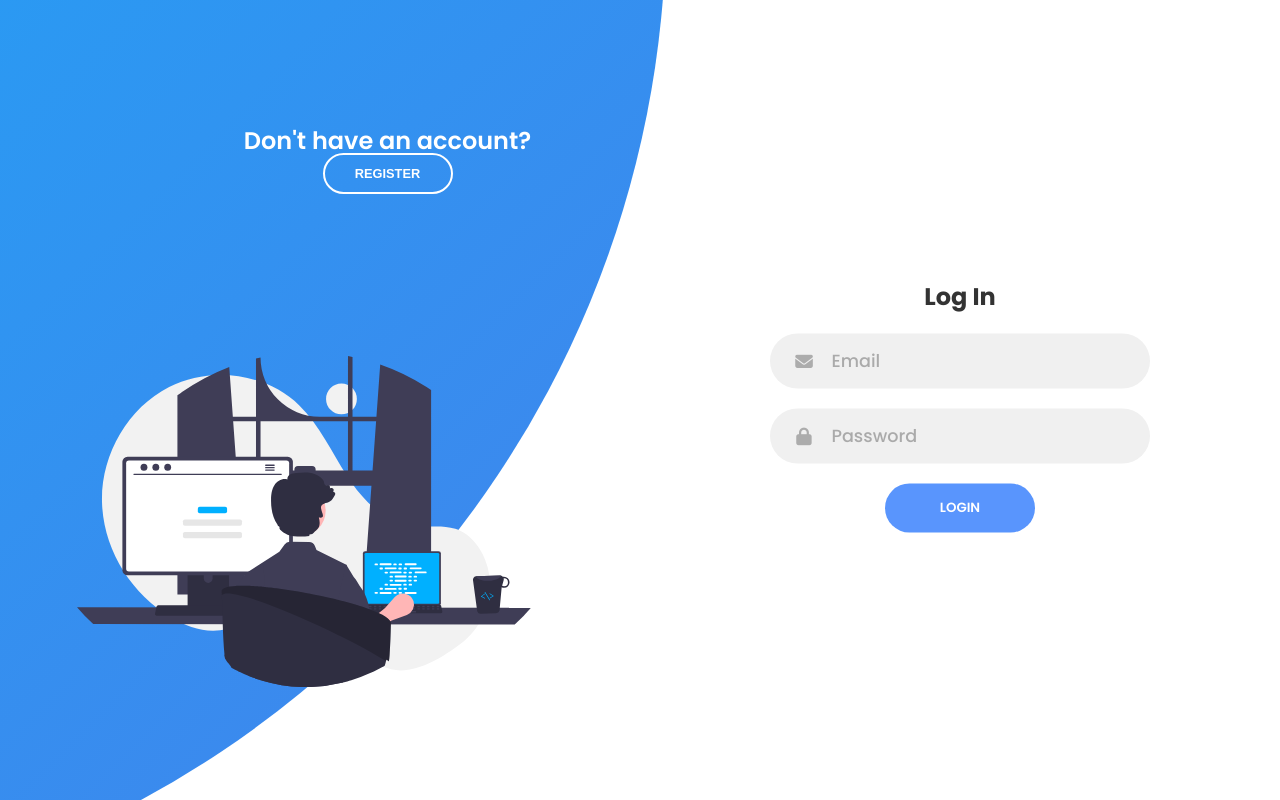
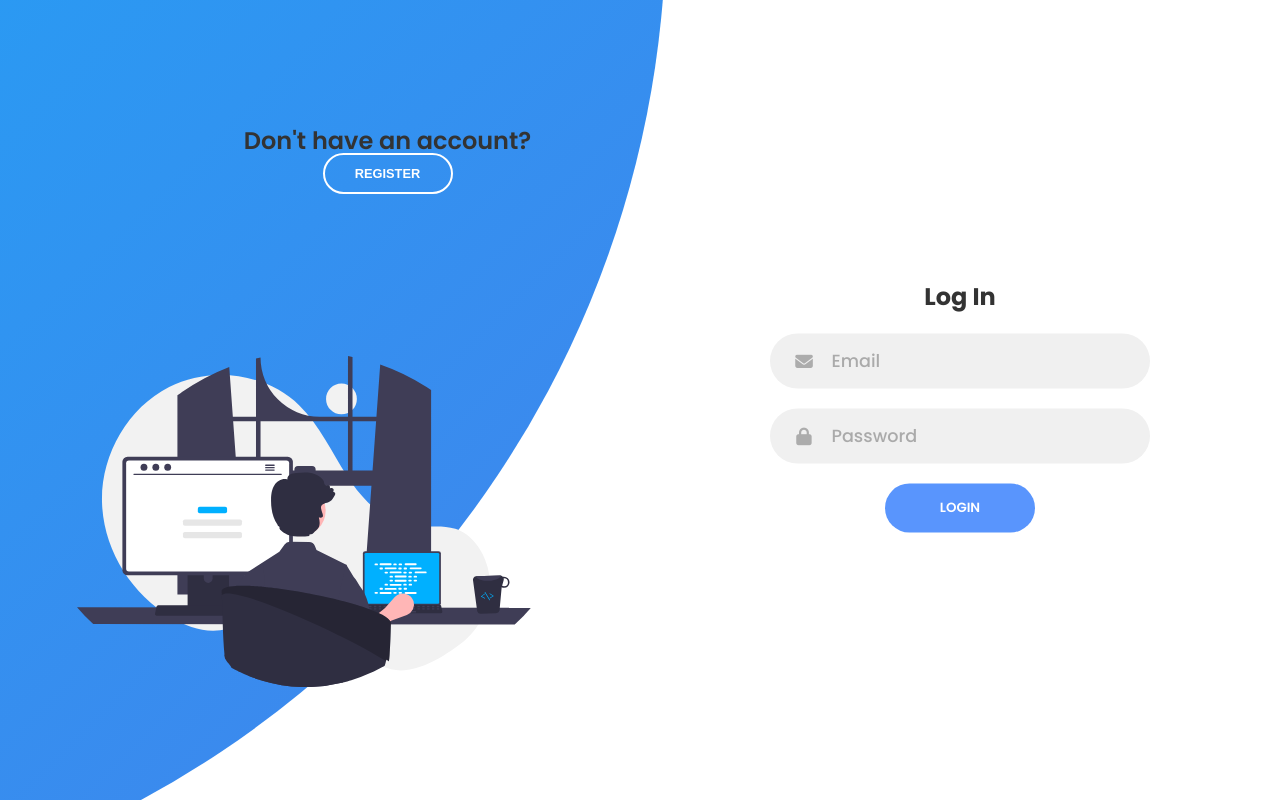
Before and after one commit to johnfrederick9/SIA_Pipeline, a plain HTML site: page index.html in a window 1280 px wide. Drawn offline with nearby package versions, Linux system fonts and the light colour scheme.

Commit message:
deploy: 7c0672329f8c80cebf3687b75722932db66dec75

```diff
--- a/CSS_JS_IMAGE/style.css
+++ b/CSS_JS_IMAGE/style.css
@@ -18,6 +18,10 @@ input {
   background-color: #fff;
   min-height: 100vh;
   overflow: hidden;
+}
+
+h1, h2, h3, h4{
+  color: #333;
 }
 
 .forms-container {
```
